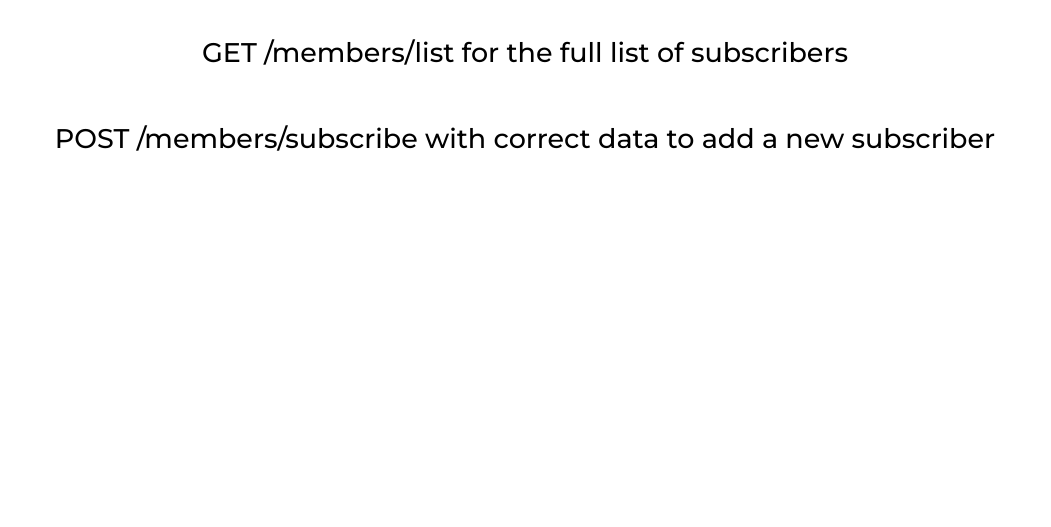
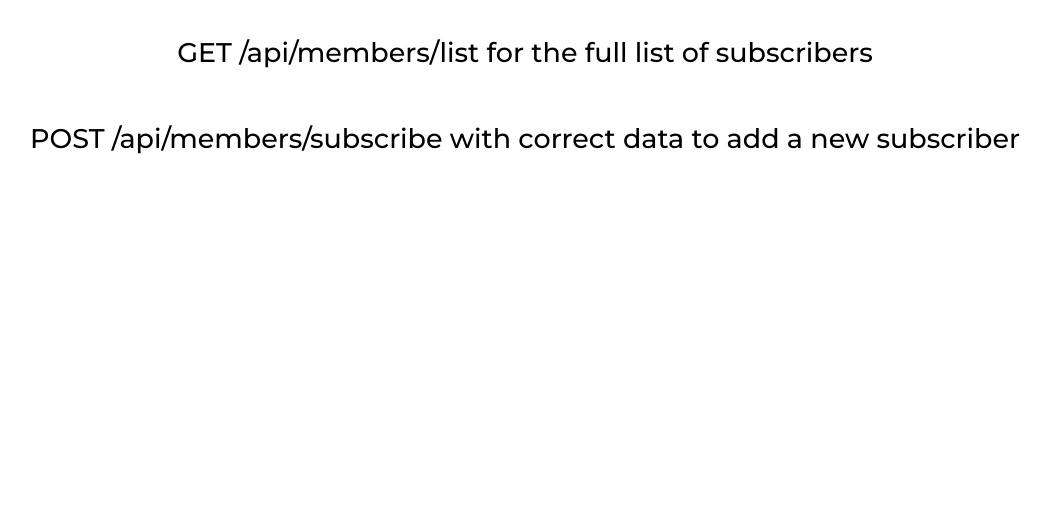
Before and after one commit to drebenj/vance-mail-api, a website: page public/index.html in a window 1280 px wide. Shown: the part 273-800 px from the top of the page, without its empty margins (115-1166 px from the left). Drawn offline with Linux system fonts and the light colour scheme.

Commit message:
:fire: update instructions for api

```diff
--- a/public/index.html
+++ b/public/index.html
@@ -13,8 +13,10 @@
   <body>
     <main>
       <h1>Welcome to the Vance Mail API!</h1>
-      <h2>GET /members/list for the full list of subscribers</h2>
-      <h2>POST /members/subscribe with correct data to add a new subscriber</h2>
+      <h2>GET /api/members/list for the full list of subscribers</h2>
+      <h2>
+        POST /api/members/subscribe with correct data to add a new subscriber
+      </h2>
     </main>
   </body>
 </html>
```
